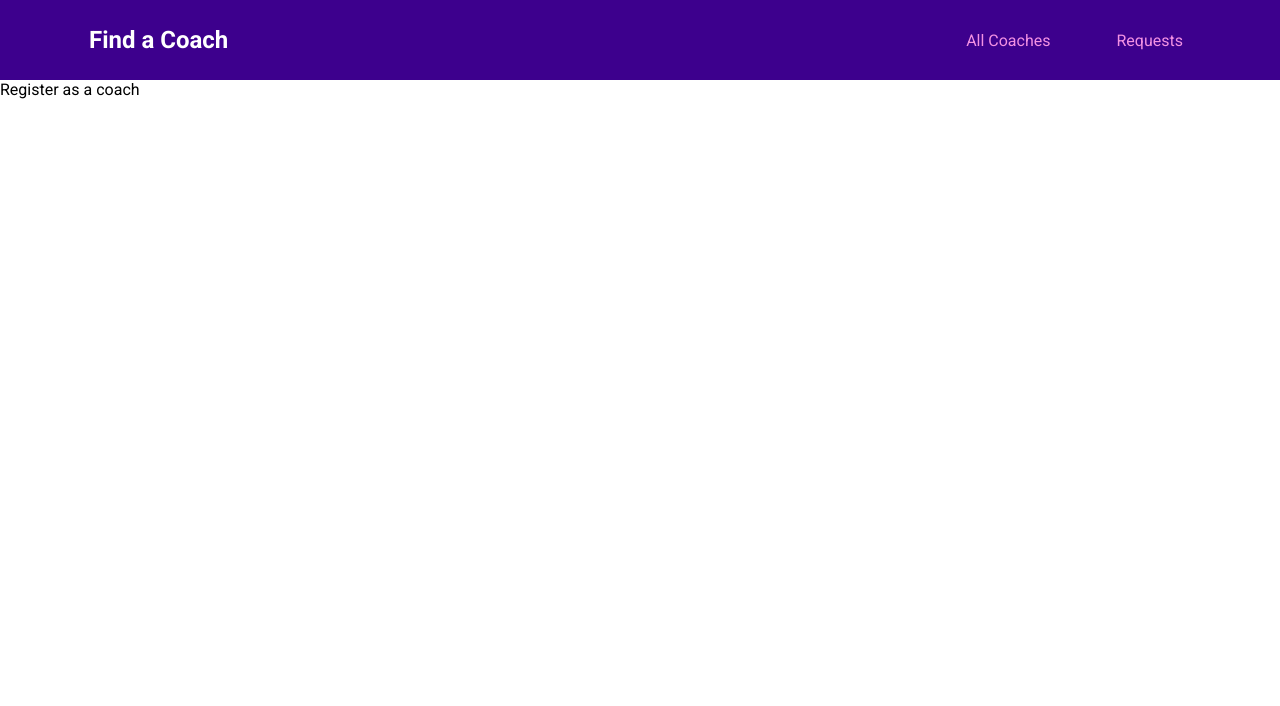
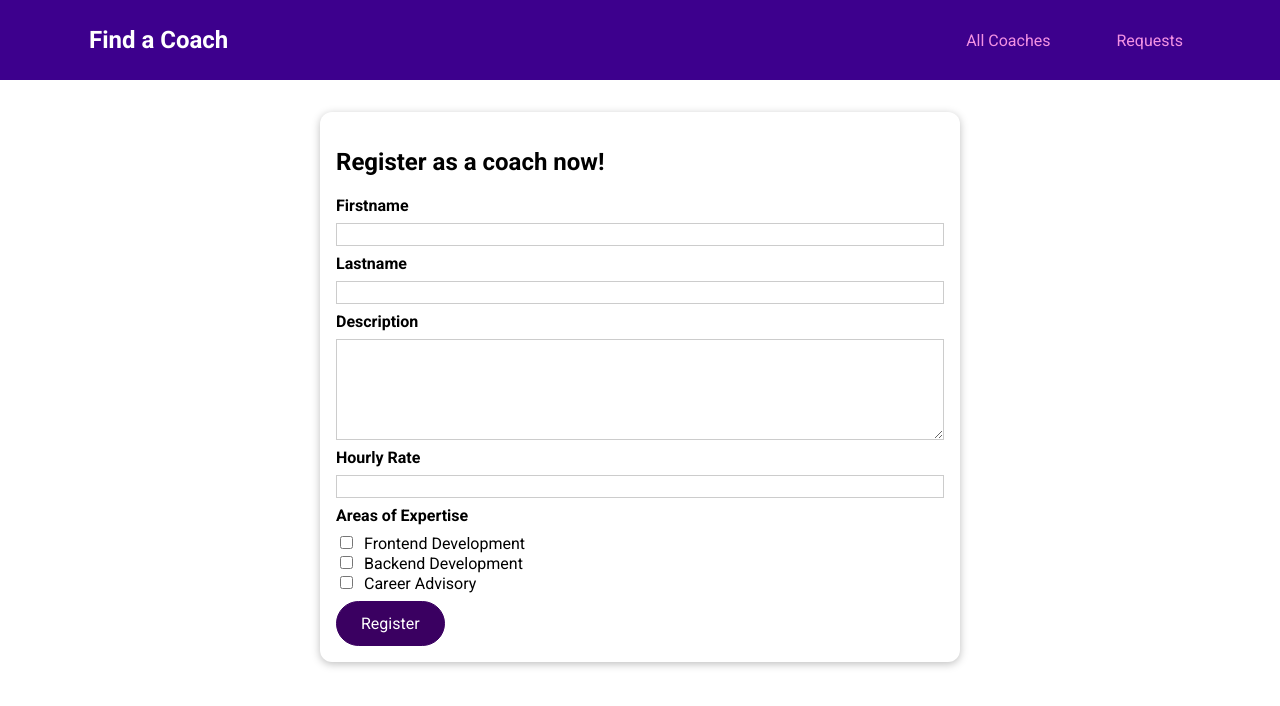
Before and after one commit to JeffreyLuW/find-a-coach, a Vue app in the folder client/: page /register in a window 1280 px wide. Shown: the top 706 px of the page. Built offline with nearby package versions, Linux system fonts and the light colour scheme.

Commit message:
add-form-styel

```diff
--- a/client/src/components/coaches/CoachForm.vue
+++ b/client/src/components/coaches/CoachForm.vue
@@ -55,9 +55,64 @@
           rate: this.rate,
           areas: this.areas
         };
-
-        console.log(formData);
       }
     }
   };
   </script>
+
+<style scoped>
+.form-control {
+  margin: 0.5rem 0;
+}
+
+label {
+  font-weight: bold;
+  display: block;
+  margin-bottom: 0.5rem;
+}
+
+input[type="checkbox"] + label {
+  font-weight: normal;
+  display: inline;
+  margin: 0 0 0 0.5rem;
+}
+
+input,
+textarea {
+  display: block;
+  width: 100%;
+  border: 1px solid #ccc;
+  font: inherit;
+}
+
+input:focus,
+textarea:focus {
+  background-color: #f0e6fd;
+  outline: none;
+  border-color: #3d008d;
+}
+
+input[type="checkbox"] {
+  display: inline;
+  width: auto;
+  border: none;
+}
+
+input[type="checkbox"]:focus {
+  outline: #3d008d solid 1px;
+}
+
+h3 {
+  margin: 0.5rem 0;
+  font-size: 1rem;
+}
+
+.invalid label {
+  color: red;
+}
+
+.invalid input,
+.invalid textarea {
+  border: 1px solid red;
+}
+</style>
--- a/client/src/pages/coaches/CoachRegistration.vue
+++ b/client/src/pages/coaches/CoachRegistration.vue
@@ -1,3 +1,18 @@
 <template>
-    <div>Register as a coach</div>
-</template>
+    <section>
+      <base-card>
+        <h2>Register as a coach now!</h2>
+        <coach-form></coach-form>
+      </base-card>
+    </section>
+  </template>
+
+  <script>
+  import CoachForm from '../../components/coaches/CoachForm.vue';
+
+  export default {
+    components: {
+      CoachForm,
+    },
+  };
+  </script>
```
